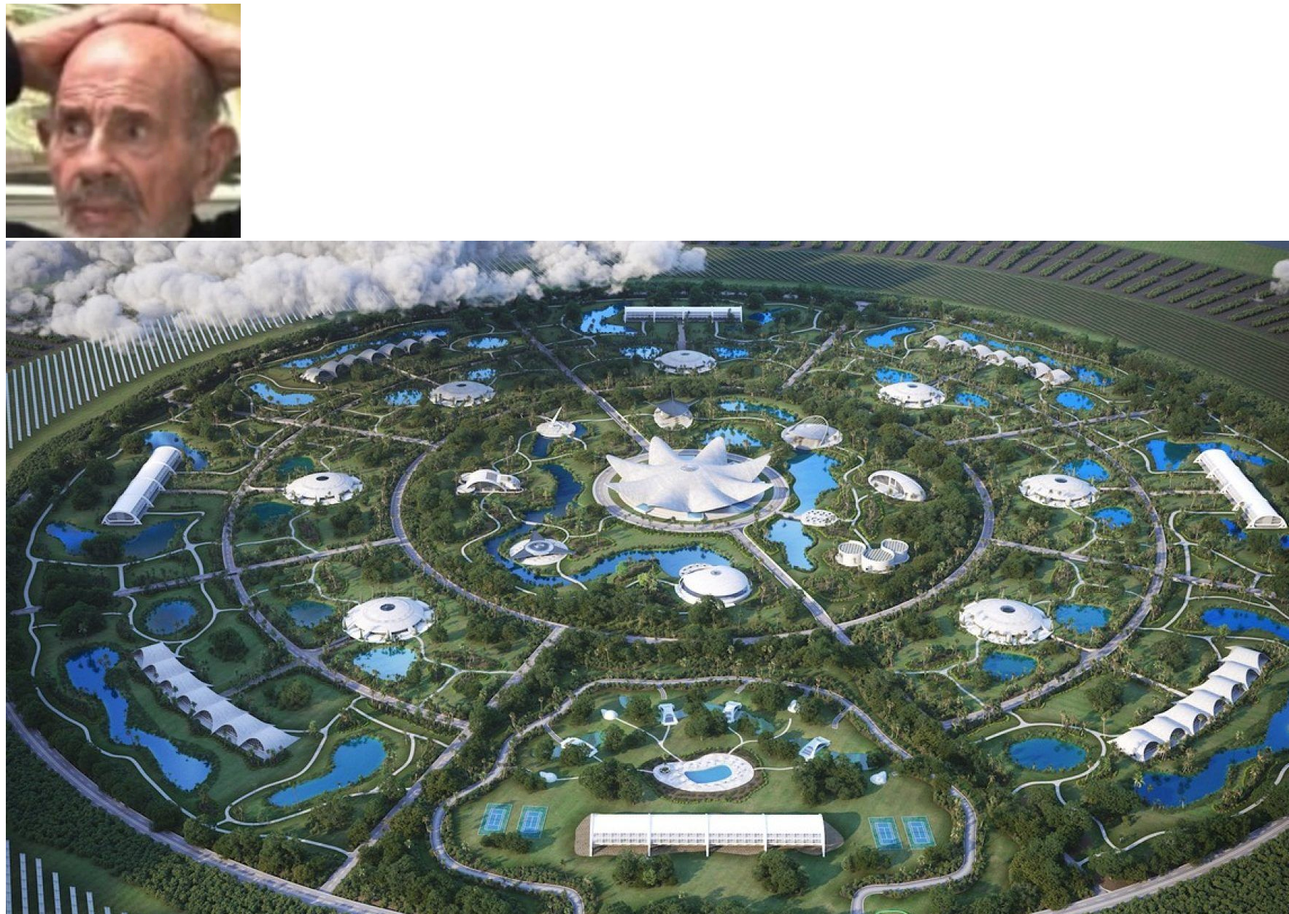
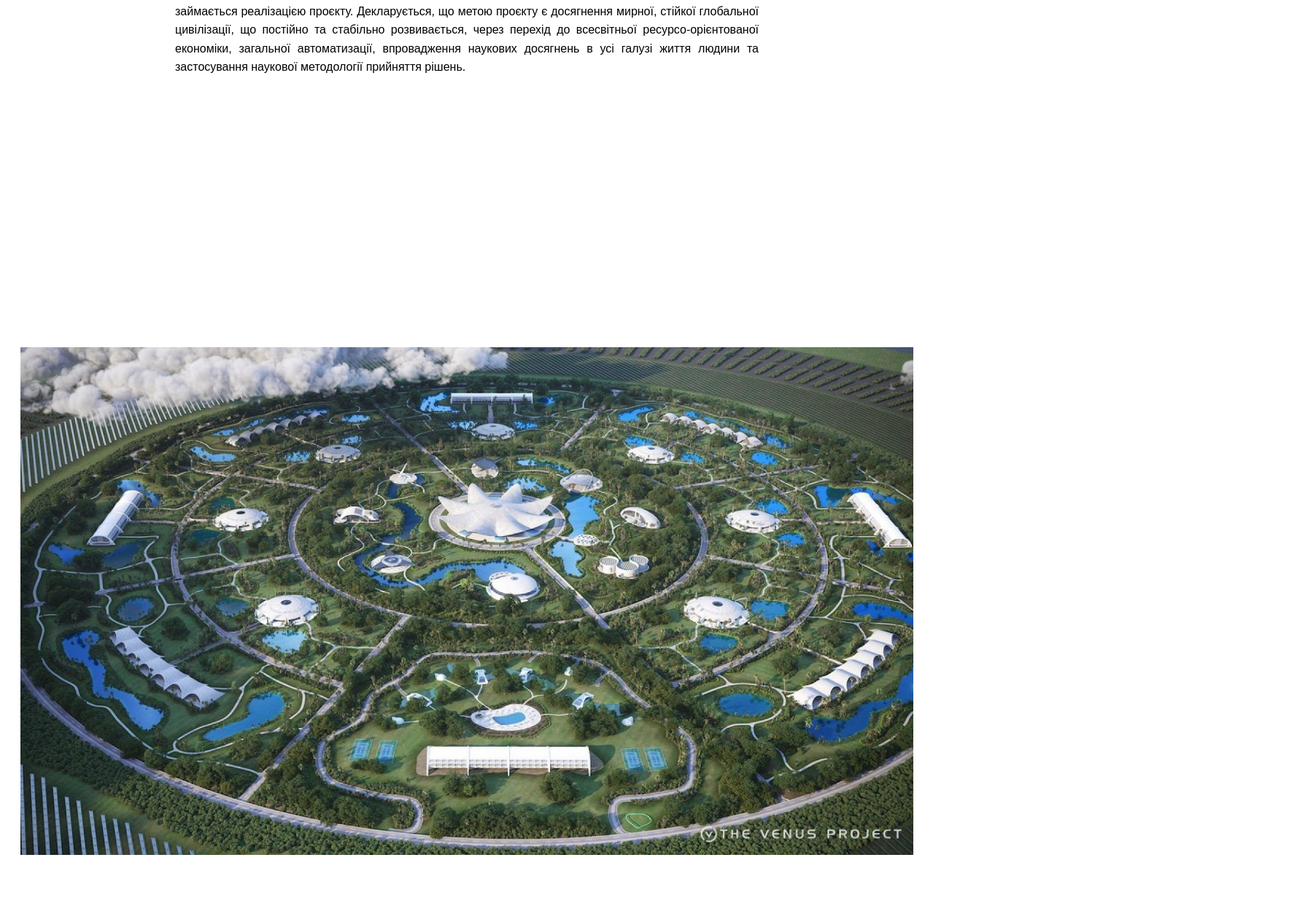
Before and after one commit to Svyatoslav334/Praktuka, a plain HTML site: page index.html in a window 1280 px wide. Shown: the part 145-1398 px from the top of the page at 73% size, 1767 px wide, since content can reach past the window. After the commit the page ends 1365 px from the top, so only its background shows below. Drawn offline with Linux system fonts and the light colour scheme.

Commit message:
Add index.css

```diff
--- /dev/null
+++ b/css/index.css
@@ -0,0 +1,32 @@
+body {
+    font-family: Arial, sans-serif;
+    padding: 20px;
+    line-height: 1.6;
+}
+
+h1 {
+    text-align: center;
+    color: #2e3c50;
+}
+
+p {
+    max-width: 800px;
+    margin: 0 auto 30px auto;
+    text-align: justify;
+}
+
+img {
+    max-width: 100%;
+    height: auto;
+    display: block;
+    margin: 20px auto;
+}
+
+.hover-reveal {
+    opacity: 0;
+    transition: opacity 0.5s ease-in-out;
+}
+
+.image-container:hover .hover-reveal {
+    opacity: 1;
+}
--- a/index.html
+++ b/index.html
@@ -1,20 +1,25 @@
 <!DOCTYPE html>
-<html lang="en">
+<html lang="uk">
 <head>
     <meta charset="UTF-8">
     <meta name="viewport" content="width=device-width, initial-scale=1.0">
     <title>Проект Венера</title>
+    <link rel="stylesheet" href="css/index.css">
 </head>
 <body>
     <h1>Проект Венера</h1>
-    <p>Проєкт Венера - міжнародна організація, створена Жаком
+    <p>Проєкт Венера — міжнародна організація, створена Жаком
         Фреско разом із Роксаною Медоуз, що займається реалізацією проєкту.
         Декларується, що метою проєкту є досягнення мирної, стійкої глобальної
         цивілізації, що постійно та стабільно розвивається, через перехід до
         всесвітньої ресурсо-орієнтованої економіки, загальної автоматизації,
         впровадження наукових досягнень в усі галузі життя людини та застосування
         наукової методології прийняття рішень.</p>
-        <img src="img/image.png">
-        <img src="img/image2.jpeg">
+
+    <div class="image-container">
+        <img src="img/image.png" alt="Приховане зображення" class="hover-reveal">
+    </div>
+
+    <img src="img/image2.jpeg" alt="Зображення 2">
 </body>
 </html>
```
